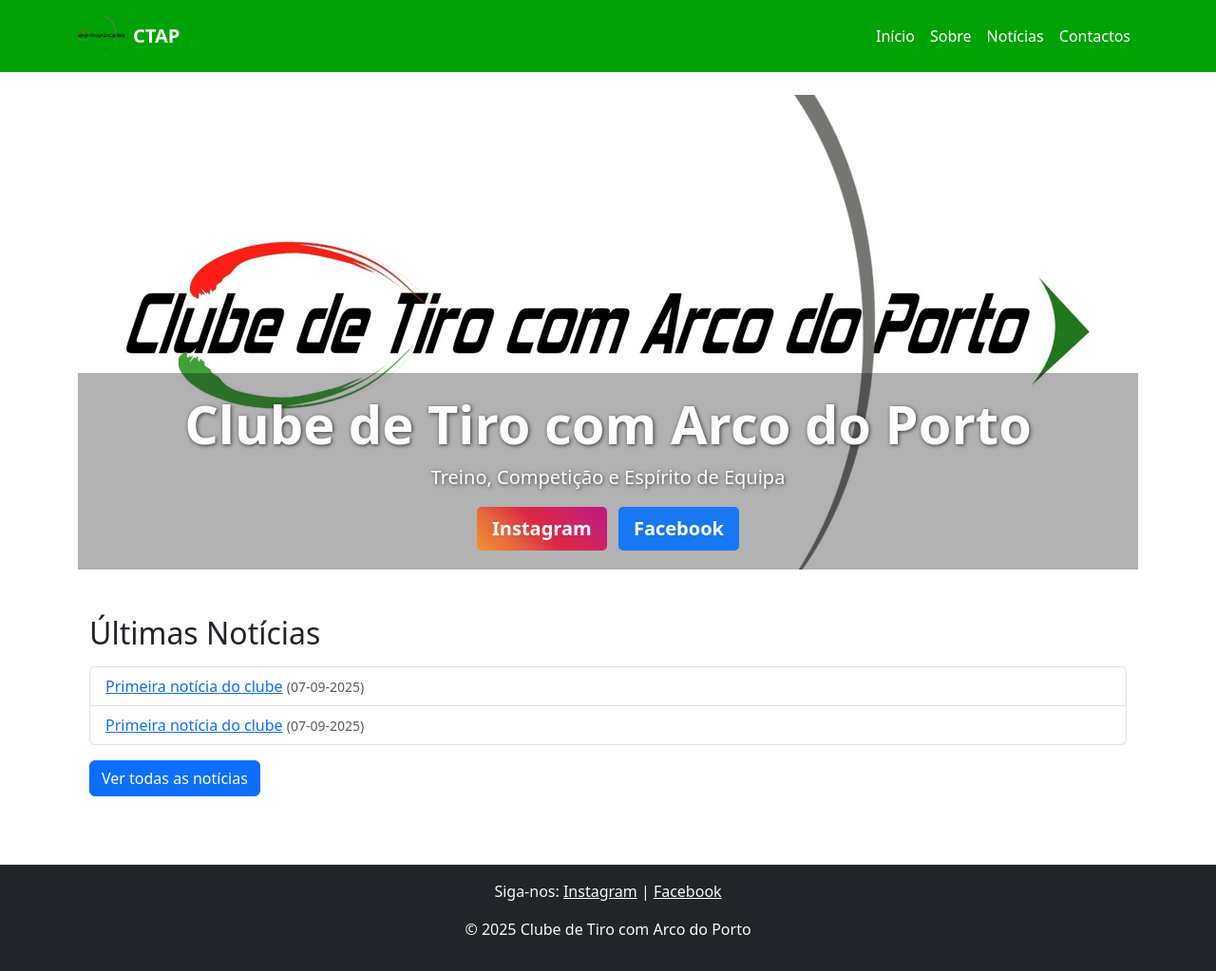
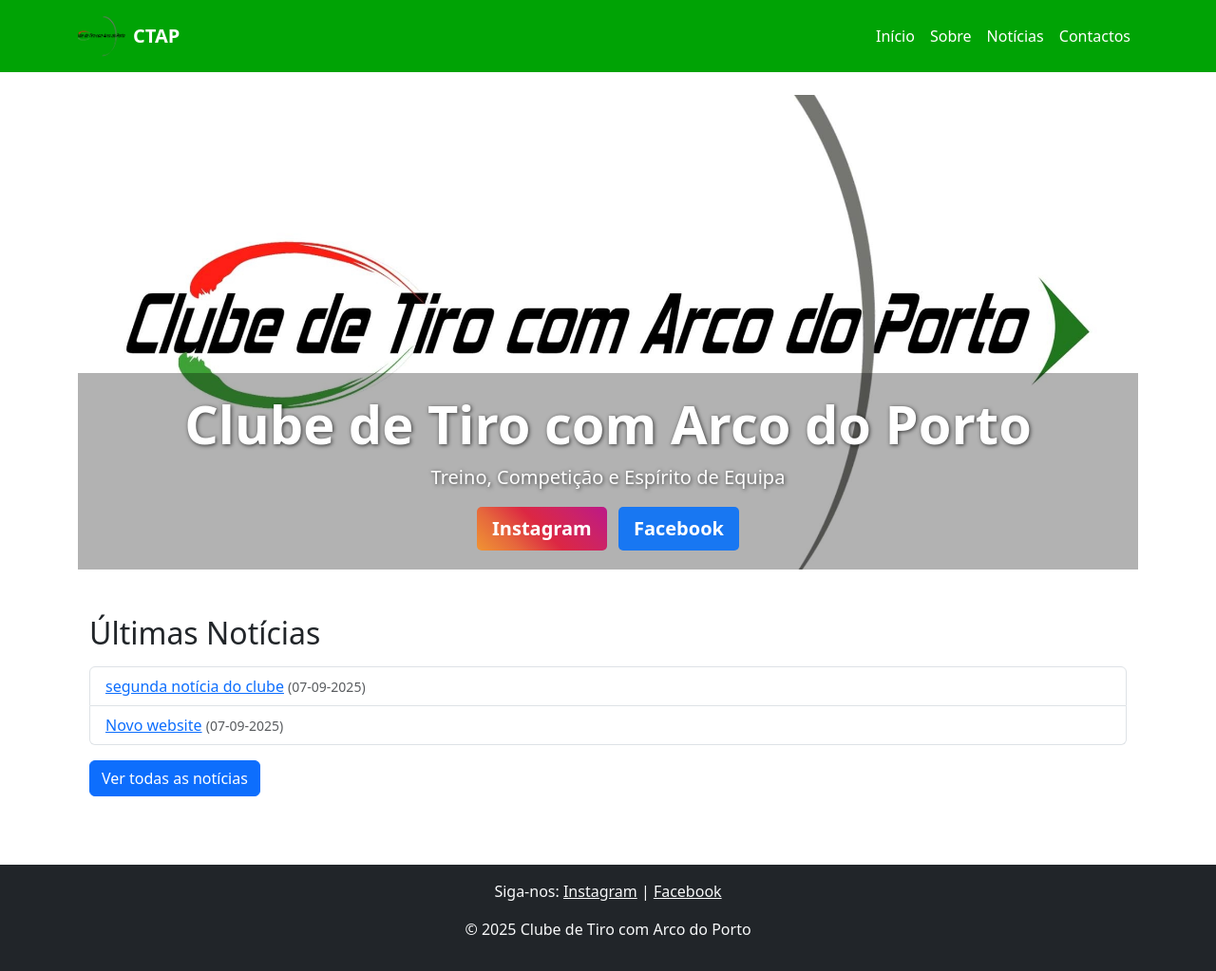
Before and after one commit to CTAP2010/CTAP2010.github.io, a Jekyll site: the page built from index.html, in a window 1280 px wide. Shown: the whole page at 95% size. Built offline with Jekyll 4.4.1, drawn with Linux system fonts in a browser that asks for light colours.

Commit message:
correçao noticias

```diff
--- a/_posts/2025-09-07-Novo Website.md
+++ b/_posts/2025-09-07-primeira-noticia.md
@@ -1,6 +1,6 @@
 ---
 layout: default
-title: "Primeira notícia do clube"
+title: "Novo website"
 date: 2025-09-07
 ---
 Olá a todos, este é a primeira tentantiva de website para o Clube de tiro com arco do porto.
--- a/_posts/2025-09-07- segunda noticia.md
+++ b/_posts/2025-09-08-segunda-noticia.md
@@ -1,6 +1,6 @@
 ---
 layout: default
-title: "Primeira notícia do clube"
+title: "segunda notícia do clube"
 date: 2025-09-07
 ---
 segunda noticia
```
